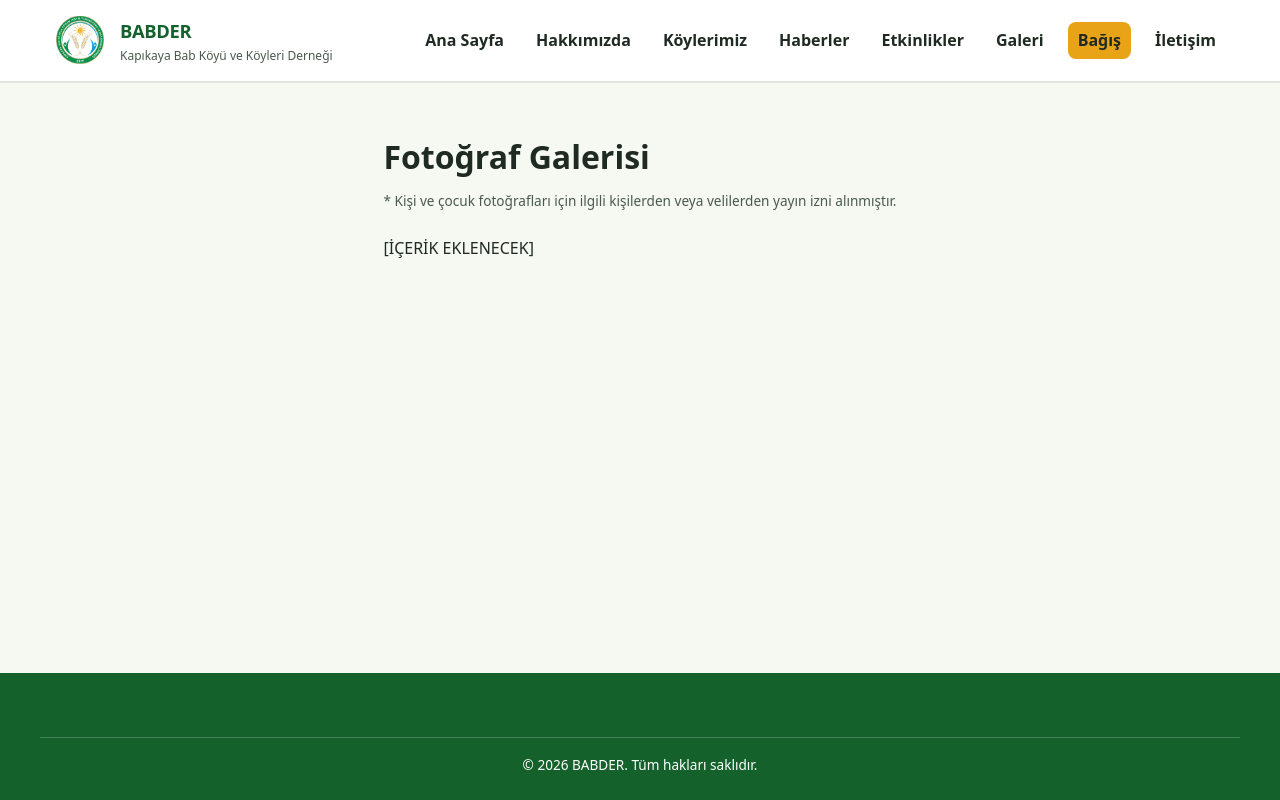
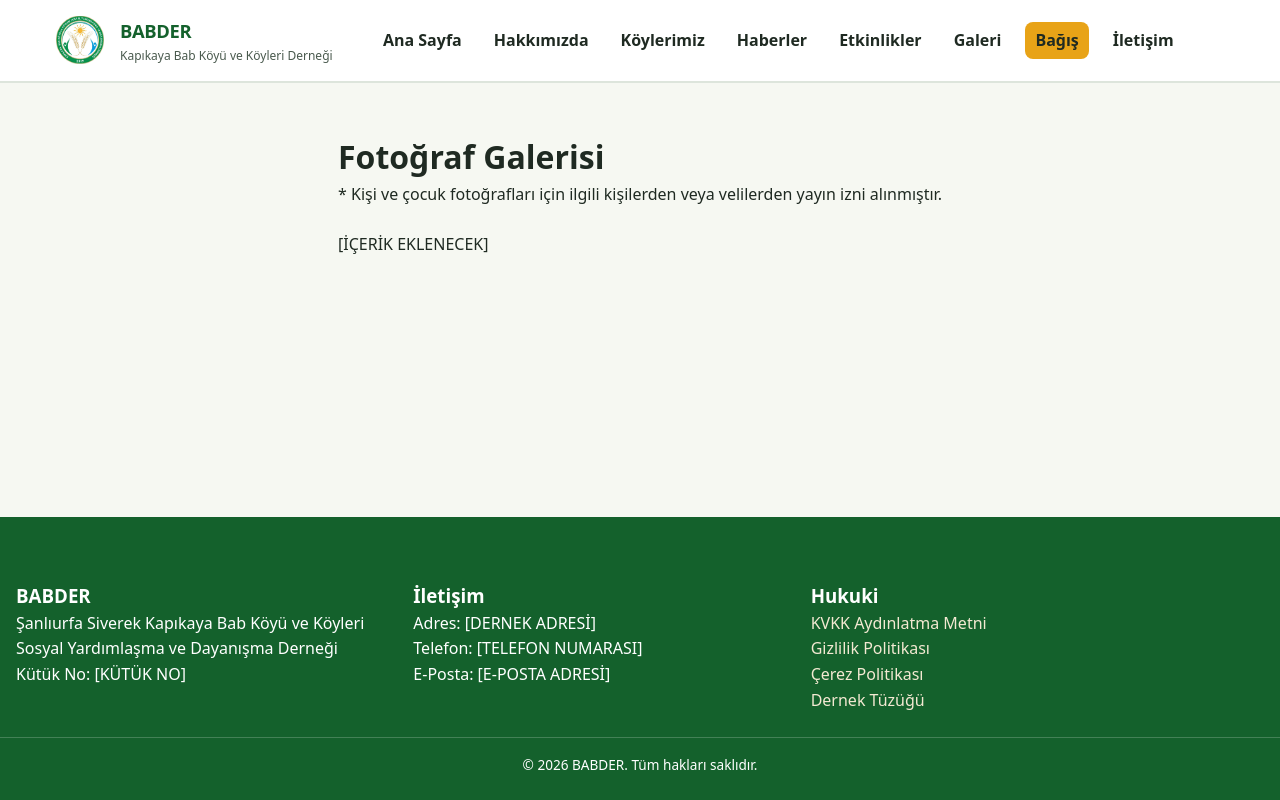
Before and after one commit to yusuf-basaran/BABDER, a plain HTML site: page sayfalar/galeri.html in a window 1280 px wide. Drawn offline with Linux system fonts and the light colour scheme; no server answers.

Commit message:
Update galeri.html

```diff
--- a/sayfalar/galeri.html
+++ b/sayfalar/galeri.html
@@ -3,21 +3,42 @@
 <head>
   <meta charset="UTF-8">
   <meta name="viewport" content="width=device-width, initial-scale=1.0">
+  <meta http-equiv="X-UA-Compatible" content="IE=edge">
+
   <title>Fotoğraf Galerisi | BABDER</title>
-  <link rel="icon" type="image/png" href="../img/favicon.png">
+  <meta name="description" content="Bab Köyü, çevre köyler ve dernek faaliyetlerimizden fotoğraf albümleri.">
+  <meta name="robots" content="index, follow">
+  <meta name="theme-color" content="#1B7F3B">
+
+  <!-- Sekme Başlığı Simgesi (Title Logo / Favicon) -->
+  <link rel="icon" type="image/png" href="../img/logo.png">
+  <link rel="shortcut icon" type="image/png" href="../img/logo.png">
+  <link rel="apple-touch-icon" href="../img/logo.png">
+
+  <!-- Open Graph -->
+  <meta property="og:type" content="article">
+  <meta property="og:title" content="Fotoğraf Galerisi | BABDER">
+  <meta property="og:description" content="Bab Köyü ve dernek faaliyetlerimizden fotoğraf albümleri.">
+  <meta property="og:image" content="../img/logo.png">
+
   <link rel="stylesheet" href="../css/style.css">
 </head>
 <body>
+  <a href="#ana-icerik" class="erisebilirlik-atla">Ana İçeriğe Geç</a>
+
   <header class="site-header">
     <div class="header-icerik">
+      <!-- SOL: LOGO VE DERNEK ADI -->
       <a href="../index.html" class="marka-alani">
-        <img src="../img/logo.png" alt="BABDER Resmi Logosu" class="marka-logo" width="52" height="52">
+        <img src="../img/logo.png" alt="BABDER Resmi Logosu" class="marka-logo" width="48" height="48">
         <div>
           <span class="marka-baslik">BABDER</span>
           <span class="marka-alt-baslik">Kapıkaya Bab Köyü ve Köyleri Derneği</span>
         </div>
       </a>
-      <nav class="ana-menu" aria-label="Ana Menü">
+
+      <!-- SAĞ: MENÜ -->
+      <nav id="ana-navigasyon" class="ana-menu" aria-label="Ana Menü">
         <ul id="menu-liste">
           <li><a href="../index.html">Ana Sayfa</a></li>
           <li><a href="./hakkimizda.html">Hakkımızda</a></li>
@@ -29,21 +50,50 @@
           <li><a href="./iletisim.html">İletişim</a></li>
         </ul>
       </nav>
+
+      <div class="header-aksiyonlar">
+        <button id="mobil-menu-tetikleyici" class="mobil-menu-btn" aria-label="Menüyü Aç/Kapat" aria-expanded="false">
+          <svg viewBox="0 0 24 24" fill="none" stroke="currentColor" stroke-width="2">
+            <path d="M4 6h16M4 12h16M4 18h16"></path>
+          </svg>
+        </button>
+      </div>
     </div>
   </header>
 
-  <main class="kapsayici" style="padding: 3rem 1rem;">
+  <main id="ana-icerik" class="kapsayici bolum-bosluk-buyuk">
     <h1>Fotoğraf Galerisi</h1>
-    <p style="font-size: 0.85rem; color: var(--renk-metin-soluk); margin-top: 0.5rem;">
-      * Kişi ve çocuk fotoğrafları için ilgili kişilerden veya velilerden yayın izni alınmıştır.
-    </p>
-    <div class="izgara-3" style="margin-top: 1.5rem;">
+    <p class="soluk-metin">* Kişi ve çocuk fotoğrafları için ilgili kişilerden veya velilerden yayın izni alınmıştır.</p>
+    <div class="izgara-3">
       <p>[İÇERİK EKLENECEK]</p>
     </div>
   </main>
 
+  <!-- 3 SÜTUNLU KURUMSAL YEŞİL FOOTER -->
   <footer class="site-footer">
-    <div class="kapsayici footer-alt">
+    <div class="kapsayici izgara-3">
+      <div>
+        <h3>BABDER</h3>
+        <p data-ayar="dernek_unvan">Şanlıurfa Siverek Kapıkaya Bab Köyü ve Köyleri Sosyal Yardımlaşma ve Dayanışma Derneği</p>
+        <p>Kütük No: <span data-ayar="kutuk_no">[KÜTÜK NO]</span></p>
+      </div>
+      <div>
+        <h3>İletişim</h3>
+        <p>Adres: <span data-ayar="adres">[DERNEK ADRESİ]</span></p>
+        <p>Telefon: <span data-ayar="telefon">[TELEFON NUMARASI]</span></p>
+        <p>E-Posta: <span data-ayar="eposta">[E-POSTA ADRESİ]</span></p>
+      </div>
+      <div>
+        <h3>Hukuki</h3>
+        <ul class="footer-link-liste">
+          <li><a href="./kvkk.html">KVKK Aydınlatma Metni</a></li>
+          <li><a href="./gizlilik-politikasi.html">Gizlilik Politikası</a></li>
+          <li><a href="./cerez-politikasi.html">Çerez Politikası</a></li>
+          <li><a href="./tuzuk-ve-belgeler.html">Dernek Tüzüğü</a></li>
+        </ul>
+      </div>
+    </div>
+    <div class="footer-alt">
       <p>&copy; 2026 BABDER. Tüm hakları saklıdır.</p>
     </div>
   </footer>
```
